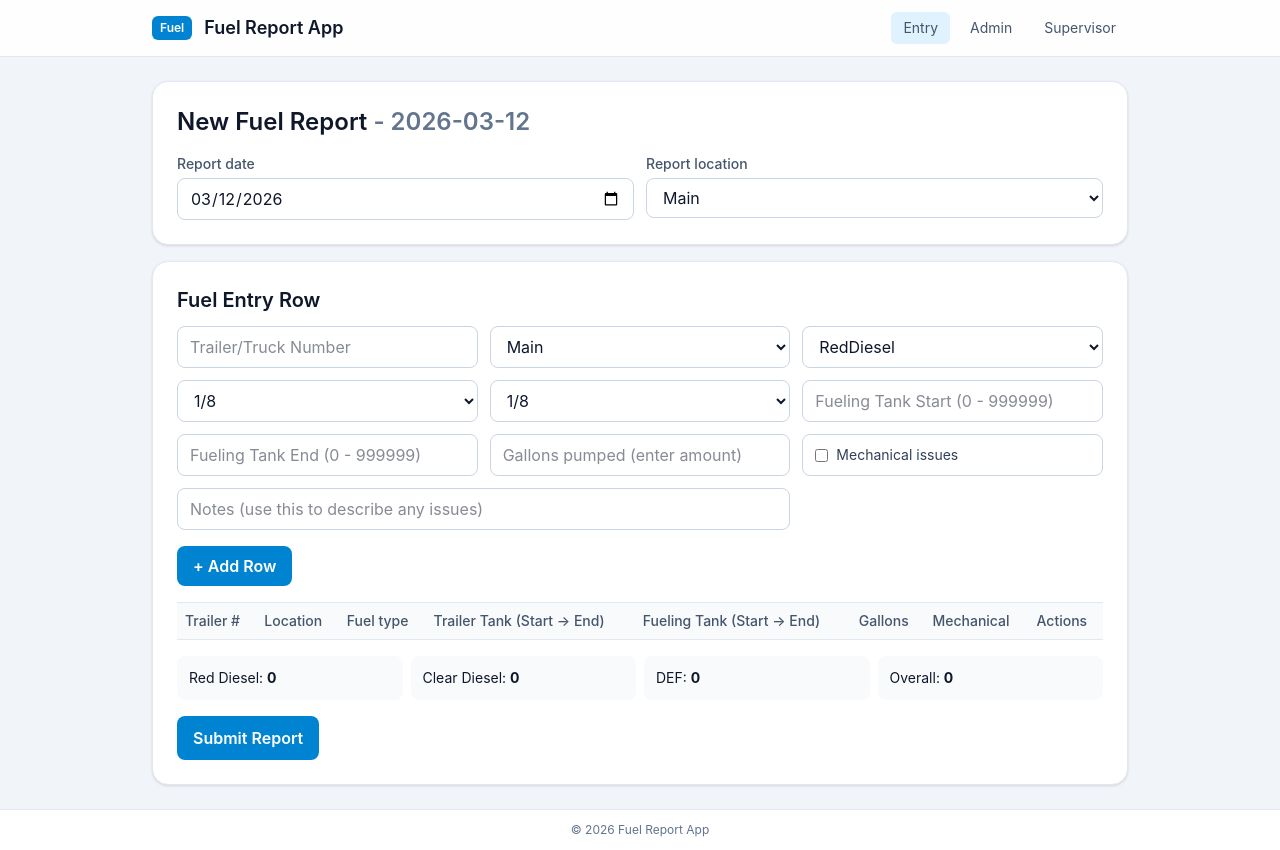
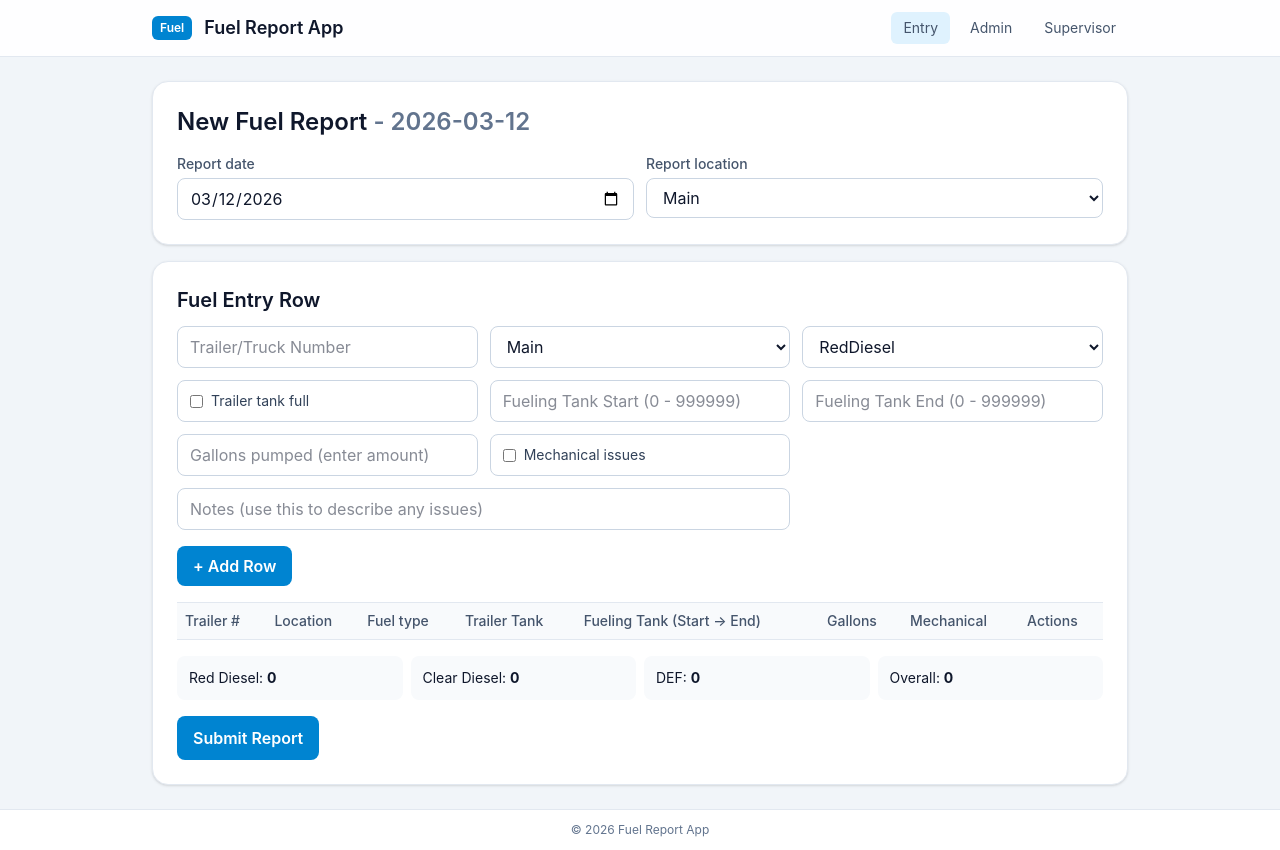
Before and after one commit to pmongkho/fuel-app-simmons, an Angular app in the folder angular-client/: page /reports/new in a window 1280 px wide. Built offline with nearby package versions, Linux system fonts and the light colour scheme.

Commit message:
Simplify trailer tank input to full checkbox

```diff
--- a/angular-client/src/app/pages/reports-new/reports-new.component.html
+++ b/angular-client/src/app/pages/reports-new/reports-new.component.html
@@ -28,26 +28,10 @@
       <select [(ngModel)]="entry.fuelType" class="rounded-lg border border-slate-300 px-3 py-2 ring-sky-300 outline-none focus:ring">
         <option>RedDiesel</option><option>ClearDiesel</option><option>Def</option>
       </select>
-      <select [(ngModel)]="entry.startGaugeLevel" class="rounded-lg border border-slate-300 px-3 py-2 ring-sky-300 outline-none focus:ring">
-        <option>1/8</option>
-        <option>1/4</option>
-        <option>3/8</option>
-        <option>1/2</option>
-        <option>5/8</option>
-        <option>3/4</option>
-        <option>7/8</option>
-        <option>Full</option>
-      </select>
-      <select [(ngModel)]="entry.endGaugeLevel" class="rounded-lg border border-slate-300 px-3 py-2 ring-sky-300 outline-none focus:ring">
-        <option>1/8</option>
-        <option>1/4</option>
-        <option>3/8</option>
-        <option>1/2</option>
-        <option>5/8</option>
-        <option>3/4</option>
-        <option>7/8</option>
-        <option>Full</option>
-      </select>
+      <label class="flex items-center gap-2 rounded-lg border border-slate-300 px-3 py-2 text-sm text-slate-700">
+        <input [(ngModel)]="entry.trailerTankFull" type="checkbox" />
+        Trailer tank full
+      </label>
       <input [(ngModel)]="entry.fuelingTankLevelStart" type="number" min="0" max="999999" placeholder="Fueling Tank Start (0 - 999999)" class="rounded-lg border border-slate-300 px-3 py-2 ring-sky-300 outline-none focus:ring" />
       <input [(ngModel)]="entry.fuelingTankLevelEnd" type="number" min="0" max="999999" placeholder="Fueling Tank End (0 - 999999)" class="rounded-lg border border-slate-300 px-3 py-2 ring-sky-300 outline-none focus:ring" />
       <input [(ngModel)]="entry.gallonsPumped" type="number" [attr.placeholder]="'Gallons pumped (enter amount)'" class="rounded-lg border border-slate-300 px-3 py-2 ring-sky-300 outline-none focus:ring" />
@@ -67,7 +51,7 @@
             <th class="px-2 py-2 font-medium">Trailer #</th>
             <th class="px-2 py-2 font-medium">Location</th>
             <th class="px-2 py-2 font-medium">Fuel type</th>
-            <th class="px-2 py-2 font-medium">Trailer Tank (Start → End)</th>
+            <th class="px-2 py-2 font-medium">Trailer Tank</th>
             <th class="px-2 py-2 font-medium">Fueling Tank (Start → End)</th>
             <th class="px-2 py-2 font-medium">Gallons</th>
             <th class="px-2 py-2 font-medium">Mechanical</th>
@@ -79,7 +63,7 @@
             <td class="px-2 py-2">{{ e.trailerNumber }}</td>
             <td class="px-2 py-2">{{ e.trailerLocation }}</td>
             <td class="px-2 py-2">{{ e.fuelType }}</td>
-            <td class="px-2 py-2">{{ e.startGaugeLevel }} → {{ e.endGaugeLevel }}</td>
+            <td class="px-2 py-2">{{ e.trailerTankFull ? "Full" : "Not full" }}</td>
             <td class="px-2 py-2">{{ e.fuelingTankLevelStart ?? 0 }} → {{ e.fuelingTankLevelEnd ?? 0 }}</td>
             <td class="px-2 py-2">{{ e.gallonsPumped ?? 0 }}</td>
             <td class="px-2 py-2">{{ e.hasMechanicalIssues ? 'Yes' : 'No' }}</td>
--- a/angular-client/src/app/pages/reports-new/reports-new.component.ts
+++ b/angular-client/src/app/pages/reports-new/reports-new.component.ts
@@ -6,8 +6,7 @@ interface Entry {
   trailerNumber: string;
   fuelType: 'RedDiesel' | 'ClearDiesel' | 'Def';
   trailerLocation: 'Main' | 'Flex';
-  startGaugeLevel: string;
-  endGaugeLevel: string;
+  trailerTankFull: boolean;
   fuelingTankLevelStart: number | null;
   fuelingTankLevelEnd: number | null;
   gallonsPumped: number | null;
@@ -31,8 +30,7 @@ export class ReportsNewComponent {
     trailerNumber: '',
     fuelType: 'RedDiesel',
     trailerLocation: 'Main',
-    startGaugeLevel: '1/8',
-    endGaugeLevel: '1/8',
+    trailerTankFull: false,
     fuelingTankLevelStart: null,
     fuelingTankLevelEnd: null,
     gallonsPumped: null,
@@ -66,8 +64,7 @@ export class ReportsNewComponent {
       trailerNumber: '',
       fuelType: 'RedDiesel',
       trailerLocation: 'Main',
-      startGaugeLevel: '1/8',
-      endGaugeLevel: '1/8',
+      trailerTankFull: false,
       fuelingTankLevelStart: null,
       fuelingTankLevelEnd: null,
       gallonsPumped: null,
```
